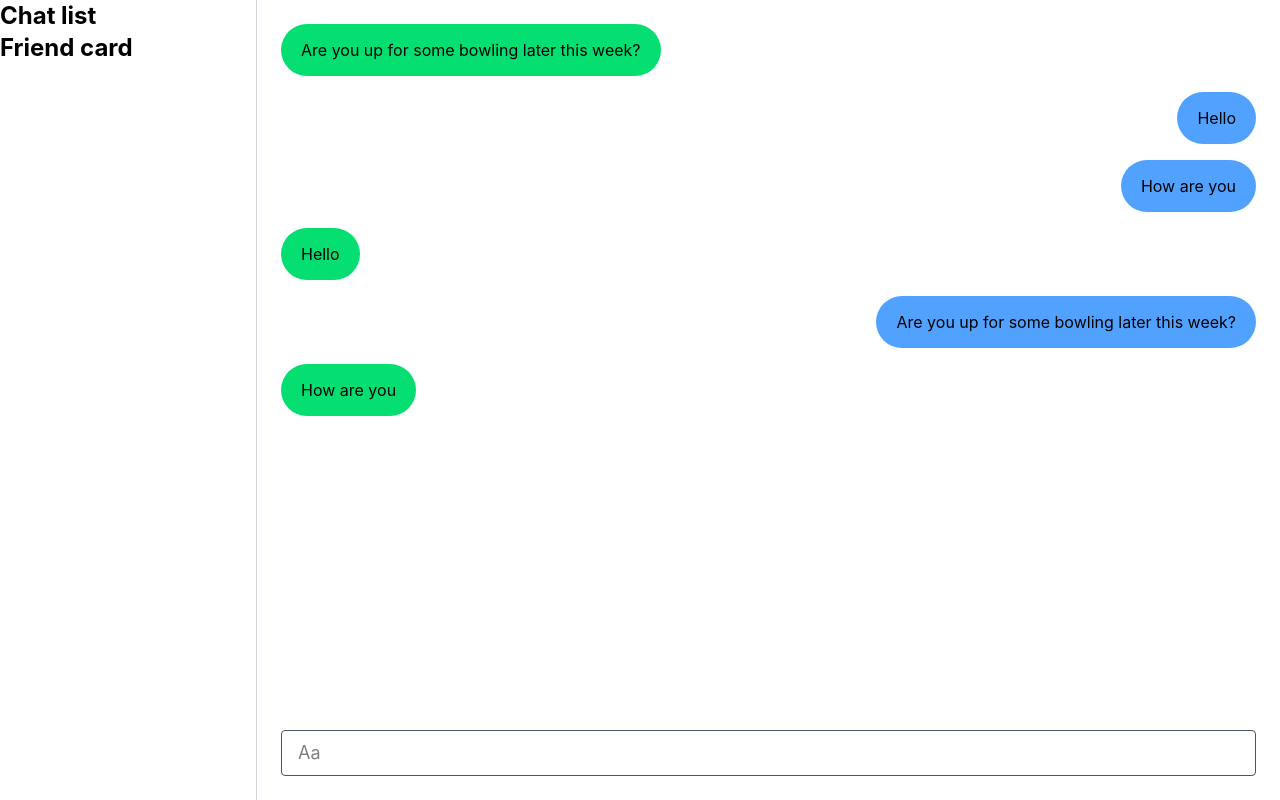
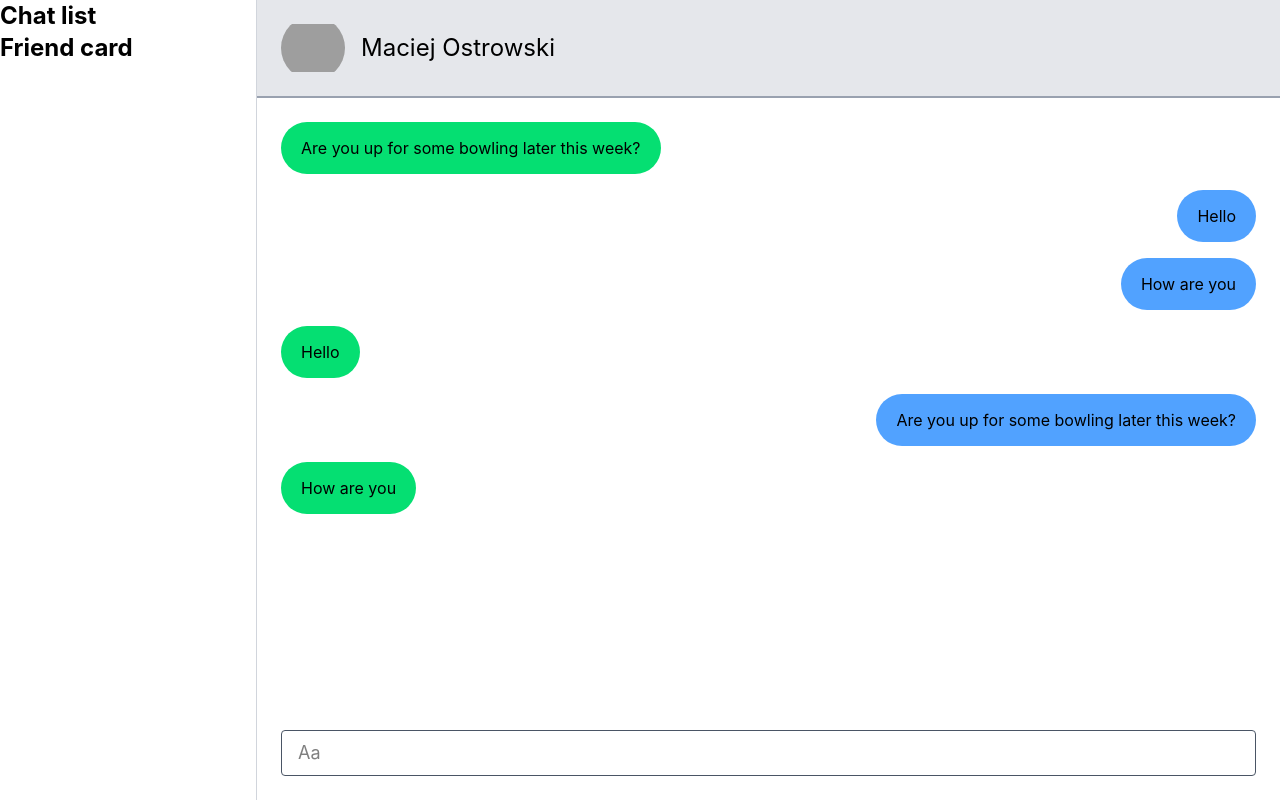
Before and after one commit to maciejost/simple-chat, a React (Vite) app: page / in a window 1280 px wide. Built offline with nearby package versions, Linux system fonts and the light colour scheme; grey boxes are pictures that could not be loaded.

Commit message:
Add header with the chatters name and image.

```diff
--- a/src/components/chatwindow/ChatWindow.tsx
+++ b/src/components/chatwindow/ChatWindow.tsx
@@ -1,11 +1,15 @@
-import { ChatBubble, MessageInput } from "./components";
+import { ChatBubble, Header, MessageInput } from "./components";
 
 export const ChatWindow = () => {
   const date = new Date();
 
   return (
-    <section className="p-24 justify-between flex flex-col h-screen border-l-1 border-gray-300">
-      <div className="flex  flex-col gap-16">
+    <section className=" justify-between flex flex-col h-screen border-l-1 border-gray-300">
+      <Header
+        name="Maciej Ostrowski"
+        image="https://thispersondoesnotexist.com/"
+      />
+      <div className="flex pt-24 flex-col gap-16 mb-auto px-24">
         <ChatBubble
           sentTime={new Date(date.setDate(date.getDate() - 3))}
           variant="RECEIVED"
--- a/src/components/chatwindow/components/ChatBubble.tsx
+++ b/src/components/chatwindow/components/ChatBubble.tsx
@@ -19,6 +19,8 @@ export const ChatBubble: React.FC<PropsWithChildren<ChatBubbleProps>> = ({
       onMouseLeave={() => setShowSentTime(false)}
       className={`flex gap-8 items-center ${variant === "SENT" ? "flex-row self-end" : "flex-row-reverse self-start"}`}
     >
+      {/* Adding and removing this element is more costly than simply toggling the `display` property in CSS.
+        Just didn't want to spend the time adding a component for it in tailwind 😅 */}
       {showSentTime && (
         <span className="text-sm text-gray-600">
           {sentTime.toLocaleDateString()} {sentTime.toLocaleTimeString()}
--- /dev/null
+++ b/src/components/chatwindow/components/Header.tsx
@@ -0,0 +1,24 @@
+type HeaderProps = {
+  name: string;
+  image?: string;
+};
+
+export const Header: React.FC<HeaderProps> = ({ name, image }) => {
+  return (
+    <header className="py-16 border-gray-400 border-b-2 px-24 bg-gray-200">
+      <span className="flex  items-center gap-16">
+        {image && (
+          <img
+            src={image}
+            className="h-64 rounded-full object-contain w-64"
+            alt={`${name}'s profile picture`}
+          />
+        )}
+        <h1 className="text-2xl">
+          <span className="sr-only">Chat with:</span>
+          {name}
+        </h1>
+      </span>
+    </header>
+  );
+};
--- a/src/components/chatwindow/components/MessageInput.tsx
+++ b/src/components/chatwindow/components/MessageInput.tsx
@@ -16,7 +16,7 @@ export const MessageInput = () => {
   return (
     <form
       onSubmit={handleSubmit}
-      className=" flex items-center justify-end gap-24 text-lg mt-24 "
+      className=" flex items-center justify-end gap-24 text-lg p-24"
     >
       <input
         className="w-full px-16 transition-all py-8 rounded-sm focus:border-2  border-[1px]  border-gray-600 hover:border-2 focus:border-black "
--- a/src/components/chatwindow/components/index.ts
+++ b/src/components/chatwindow/components/index.ts
@@ -1,2 +1,3 @@
 export { ChatBubble } from "./ChatBubble";
 export { MessageInput } from "./MessageInput";
+export { Header } from "./Header";
```
